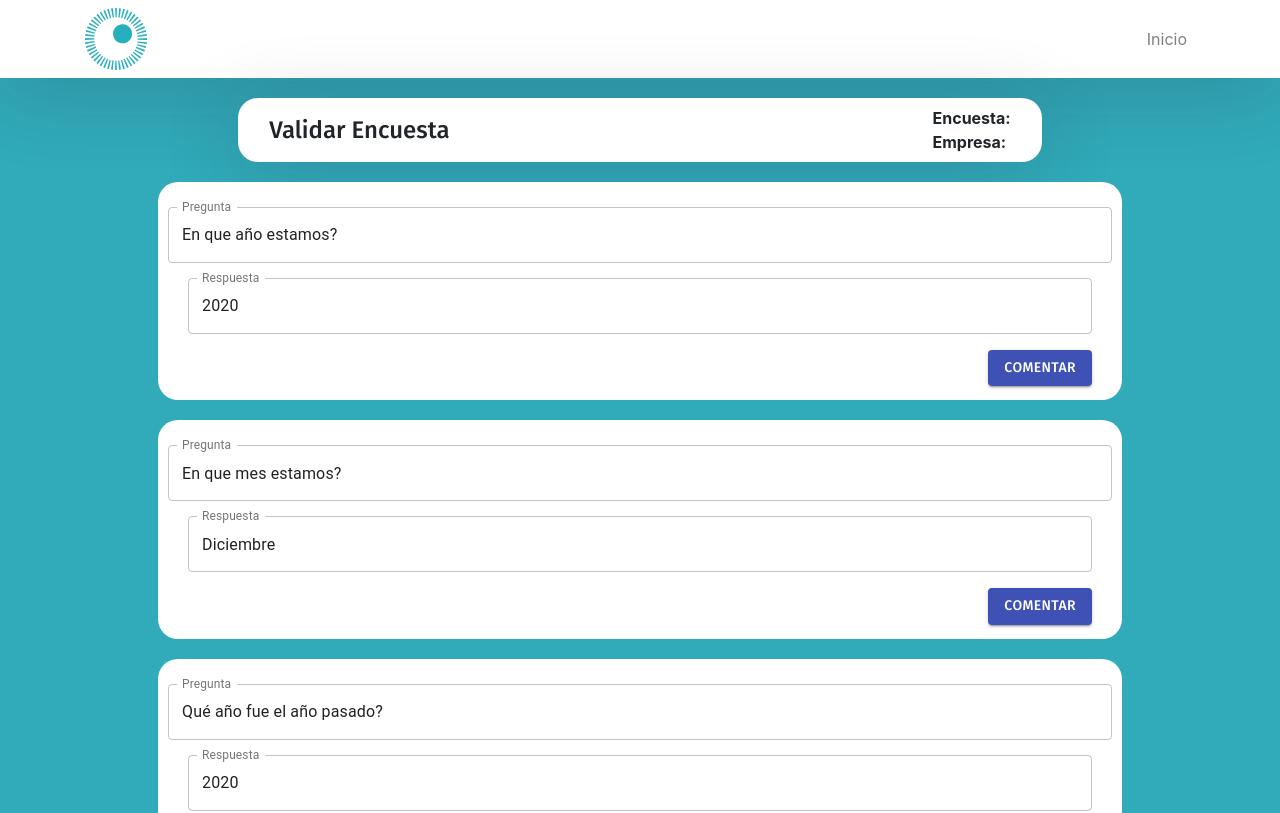
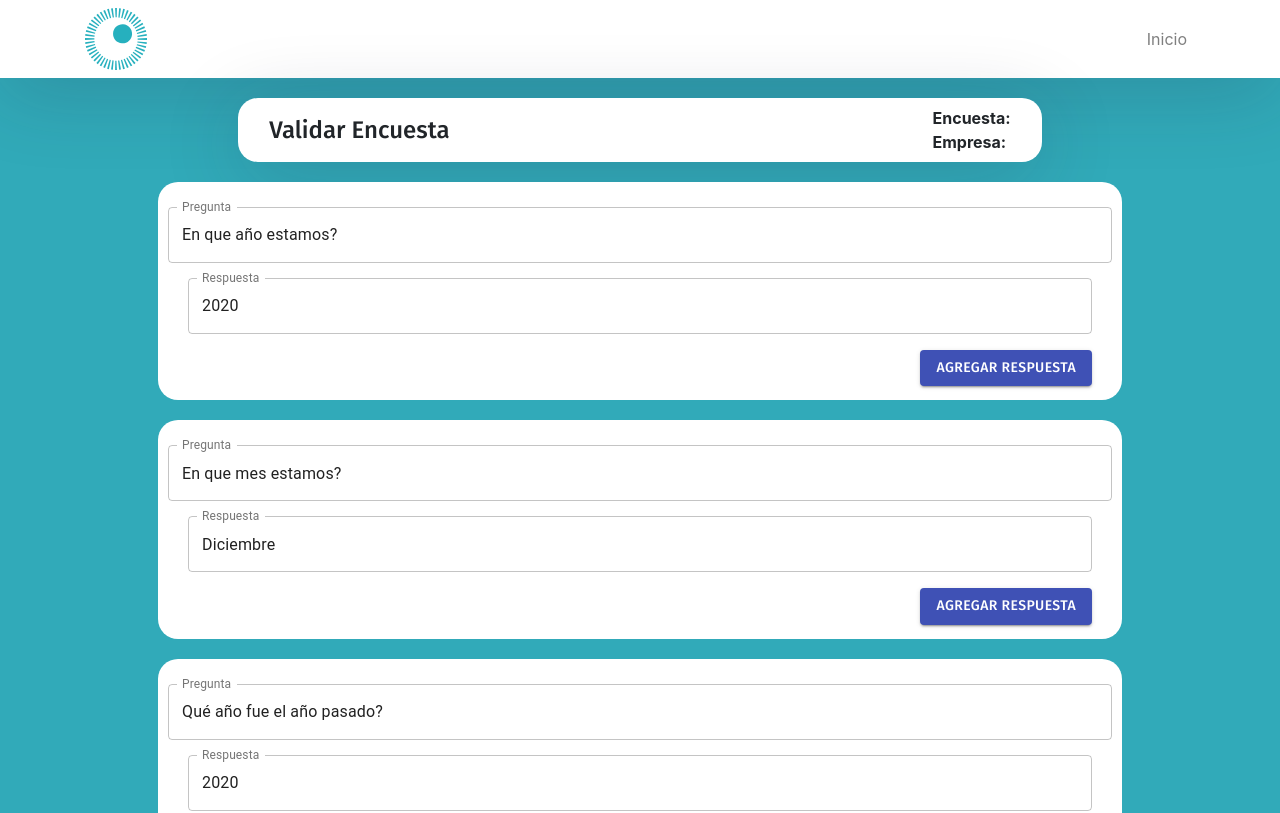
Before and after one commit to 39208750/API, a React (Create React App) app: page /Form in a window 1280 px wide. Shown: the top 813 px of the page. Built offline with nearby package versions, Linux system fonts and the light colour scheme.

Commit message:
se agrego boton para agregar respuesta

```diff
--- a/src/components/Validator/AnswerInput.js
+++ b/src/components/Validator/AnswerInput.js
@@ -2,13 +2,14 @@ import React, { Component } from 'react';
 import { TextField, Checkbox, FormControl, FormLabel, FormGroup, FormControlLabel, Container, Button, Grid } from '@material-ui/core';
 
 export default function AnswerInput(data) {
-    let disabled = data.user == 'Validator' ? 'none' : 'visible';
+    let disabled = data.user == 'Validator' ? 'visible' : 'none';
+    console.log(disabled)
     return (
         <Container>
             {(() => {
                 switch (data.type) {
                     case 1:
-                        return (renderTextType(data, disabled))
+                        return (renderTextType(data))
                     case 2:
                         return (renderCheckboxType(data))
                     case 3:
--- a/src/components/Validator/FormContainer.js
+++ b/src/components/Validator/FormContainer.js
@@ -10,7 +10,7 @@ class FormContainer extends Component {
         this.myRef = React.createRef();
         this.state = {
             formData: props.formData,
-
+            user: props.user
         }
     }
 
@@ -23,7 +23,7 @@ class FormContainer extends Component {
         return (
             <Container className="centerContentMainData col-md-8" style={{ maxWidth: 984 }}  >
                 {this.state.formData.map((data, index) => {
-                    let form = this.renderForm(data, index);
+                    let form = this.renderForm(data, index,this.state.user);
                     { return (form) }
                 })}
                 <TextareaAutosize aria-label="empty textarea" placeholder="Comentario General" className="textInput col-md-12 textArea" rowsMin={4} style={{ borderRadius: 20 }} />
@@ -49,16 +49,17 @@ class FormContainer extends Component {
             </Container>
         );
     }
-    renderForm(data, index) {
+    renderForm(data, index, user) {
         let container = [];
         return (
             <Container className="inputForm" disableGutters>
                 <TextField style={{ marginTop: 15 }} label="Pregunta" defaultValue={data.question} InputProps={{ readOnly: true }} variant="outlined" className="textInput" />
 
-                <AnswerInput answer={data} user="Validator" type={data.type} />
+                <AnswerInput answer={data} user={user} type={data.type} />
                 <Container className="row" id={index} >
                     {container}
                 </Container>
+                {user.role == "Validator" ?(
                 <Grid container direction="row" justify="flex-end" alignItems="flex-end" style={{ marginTop: 20 }}>
                     <Button
                         variant="contained"
@@ -77,6 +78,26 @@ class FormContainer extends Component {
                         style={{ marginRight: 20, marginTop: -4, marginBottom: 4 }}
                     >Comentar</Button>
                 </Grid>
+                ):(
+                    user.role == "Filler" ? (
+                    <Grid container direction="row" justify="flex-end" alignItems="flex-end" style={{ marginTop: 20 }}>
+                    <Button
+                        variant="contained"
+                        color="secondary"
+                        id={"deleteAnswer-" + index}
+                        onClick={() => { prependData("deleteAnswer-" + index, container) }}
+                        className="formButton"
+                        style={{ marginRight: 20, marginTop: -4, marginBottom: 4, display: "none" }}
+                    >Eliminar</Button>
+                    <Button
+                        variant="contained"
+                        id={"addAnswer-" + index}
+                        color="primary"
+                        onClick={() => { prependData("addAnswer-" + index, container) }}
+                        className="formButton"
+                        style={{ marginRight: 20, marginTop: -4, marginBottom: 4 }}
+                    >Agregar Respuesta</Button>
+                    </Grid>):(<div><h2>No posee permisos</h2></div>))}
             </Container>
         );
     }
@@ -101,7 +122,7 @@ function prependData(id, containerVariable) {
             container
         )
 
-    } else {
+    } else if(idValues[0] === "comment"){
         commentsAmount ++;
         document.getElementById(id).style.display = "none";
         document.getElementById('delete-' + idValues[1]).style.display = "block"
@@ -109,6 +130,32 @@ function prependData(id, containerVariable) {
         containerVariable.push(
             <Container>
                 <TextField style={{ marginTop: 15 }} label="Comentario" variant="outlined" className="textInput" />
+            </Container>
+        )
+        ReactDOM.render(
+            containerVariable,
+            container
+        )
+    }
+    else if(idValues[0] === "deleteAnswer"){
+        commentsAmount --;
+        document.getElementById(id).style.display = "none";
+        document.getElementById('addAnswer-' + idValues[1]).style.display = "block"
+
+
+        ReactDOM.render(
+            "",
+            container
+        )
+    }
+    else if(idValues[0] === "addAnswer"){
+        commentsAmount ++;
+        document.getElementById(id).style.display = "none";
+        document.getElementById('deleteAnswer-' + idValues[1]).style.display = "block"
+
+        containerVariable.push(
+            <Container>
+                <TextField style={{ marginTop: 15 }} label="Respuesta" variant="outlined" className="textInput" />
             </Container>
         )
         ReactDOM.render(
--- a/src/components/Validator/Validator.js
+++ b/src/components/Validator/Validator.js
@@ -230,7 +230,10 @@ class Validator extends Component {
                         }
                     ],
                 }
-            ]
+            ],
+            user:{
+                role: "Filler"
+            }
         }
     }
 
@@ -243,7 +246,7 @@ class Validator extends Component {
                 </div>
                 <MainData empresaName={this.props.empresa} encuestaName={this.props.encuesta} />
                 <div>
-                    <FormContainer formData={this.state.formData} />
+                    <FormContainer formData={this.state.formData} user={this.state.user} />
                 </div>
             </div>
         );
```
